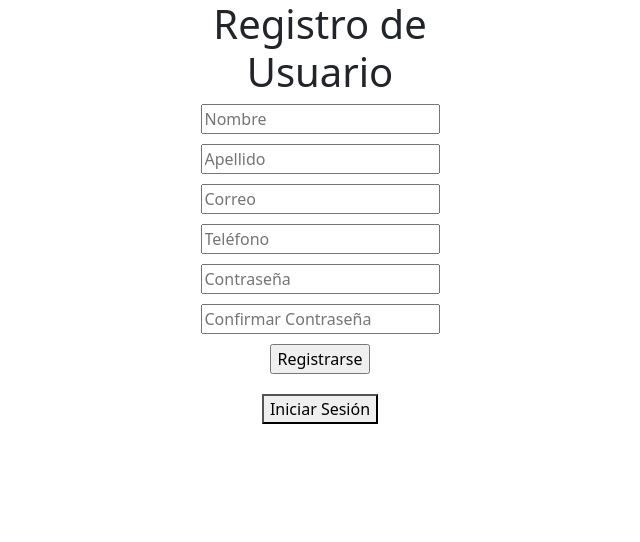
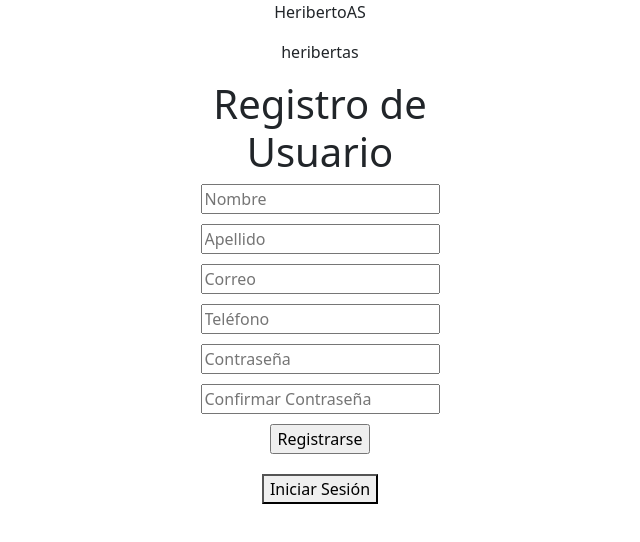
Before and after one commit to HeribertoAS/HeribertoAS.github.io, a plain HTML site: page index.html in a window 1280 px wide. Shown: the whole page, without its empty margins (320-960 px from the left). Drawn offline with nearby package versions, Linux system fonts and the light colour scheme.

Commit message:
Add files via upload

```diff
--- a/index.html
+++ b/index.html
@@ -10,6 +10,8 @@
 </head>
 <body>
     <div class="container">
+      <P>HeribertoAS</P>
+      <p>heribertas</p>
         <h1>Registro de Usuario</h1>
         <form id="registrationForm" onsubmit="return validateRegistrationForm()">
           <input type="text" id="firstName" placeholder="Nombre" required>
```
